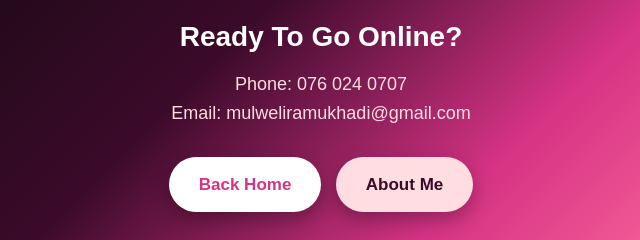
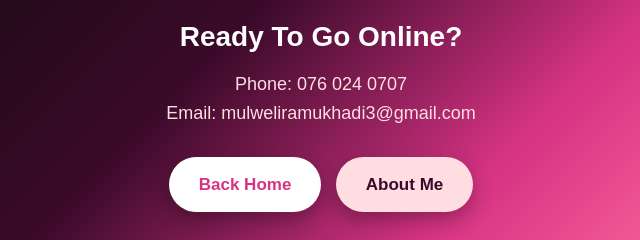
Before and after one commit to Mulweli28/Lady-in-Tech, a plain HTML site: page services.html in a window 1280 px wide. Shown: the part 2712-2952 px from the top of the page, 319-959 px from the left. Drawn offline with Linux system fonts and the light colour scheme.

Commit message:
fixed email

```diff
--- a/services.html
+++ b/services.html
@@ -169,7 +169,7 @@ a { text-decoration: none; }
 
 <div class="cta-strip">
 <h2>Ready To Go Online?</h2>
-<p>Phone: 076 024 0707<br>Email: mulweliramukhadi@gmail.com</p>
+<p>Phone: 076 024 0707<br>Email: mulweliramukhadi3@gmail.com</p>
 <a href="index.html" class="btn">Back Home</a>
 <a href="about.html" class="btn btn2">About Me</a>
 </div>
```
